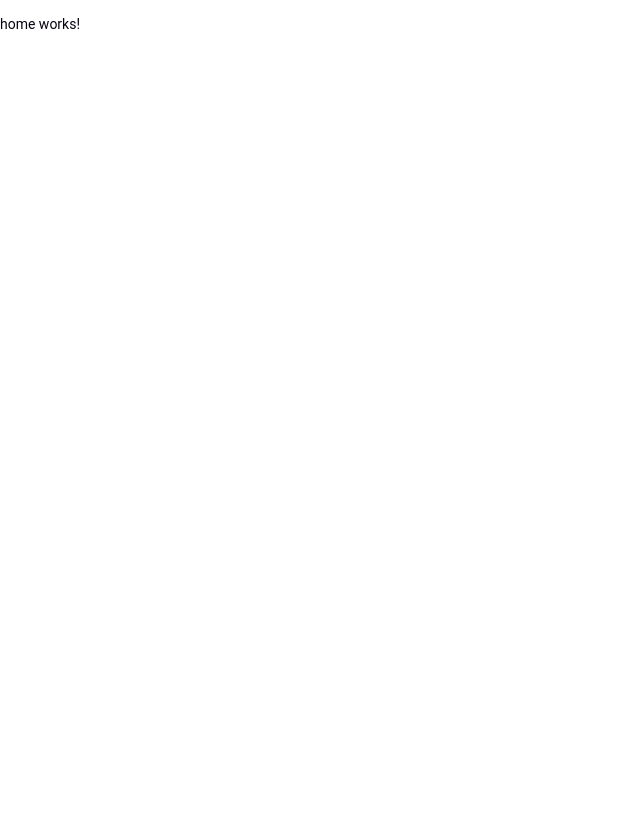
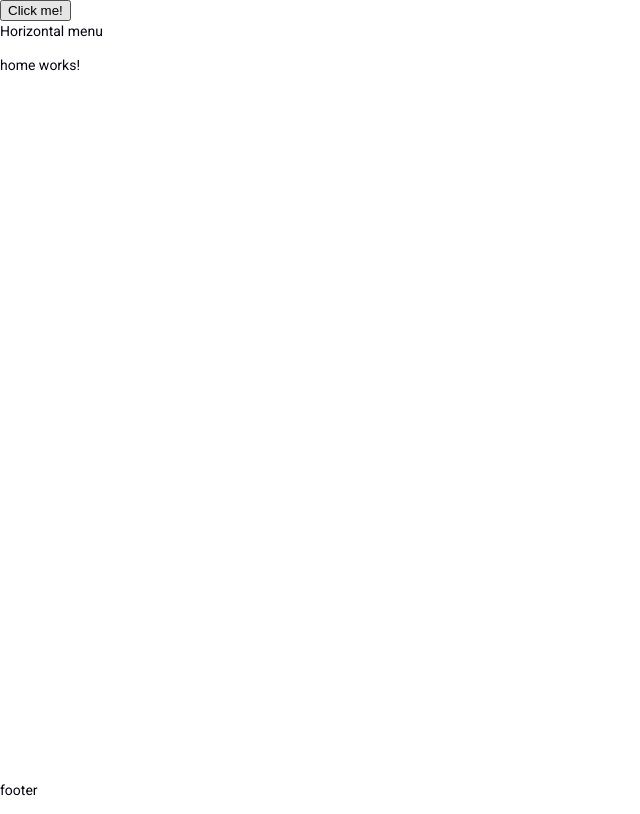
Before and after one commit to VYemalianova/angular-v19-sample, an Angular app: page /home in a window 1280 px wide. Shown: the whole page, without its empty margins (0-640 px from the left). Built offline with nearby package versions, Linux system fonts and the light colour scheme.

Commit message:
add material & setup layout

```diff
--- a/angular.json
+++ b/angular.json
@@ -32,6 +32,7 @@
               }
             ],
             "styles": [
+              "@angular/material/prebuilt-themes/rose-red.css",
               "src/styles.scss"
             ],
             "scripts": []
@@ -91,6 +92,7 @@
               }
             ],
             "styles": [
+              "@angular/material/prebuilt-themes/rose-red.css",
               "src/styles.scss"
             ],
             "scripts": []
--- a/package.json
+++ b/package.json
@@ -10,10 +10,12 @@
   },
   "private": true,
   "dependencies": {
+    "@angular/cdk": "^19.2.19",
     "@angular/common": "^19.2.0",
     "@angular/compiler": "^19.2.0",
     "@angular/core": "^19.2.0",
     "@angular/forms": "^19.2.0",
+    "@angular/material": "^19.2.19",
     "@angular/platform-browser": "^19.2.0",
     "@angular/platform-browser-dynamic": "^19.2.0",
     "@angular/router": "^19.2.0",
--- a/src/app/app.component.html
+++ b/src/app/app.component.html
@@ -1 +1,23 @@
-<router-outlet></router-outlet>
+<div class="page-layout">
+  <header>
+    <button (click)="sidenav.toggle()">Click me!</button>
+  </header>
+
+  <mat-sidenav-container class="sidenav-container">
+    <mat-sidenav #sidenav mode="over" class="sidenav" [opened]="false">
+      Vertical menu
+    </mat-sidenav>
+
+    <mat-sidenav-content class="sidenav-content">
+      <div>Horizontal menu</div>
+
+      <div class="scrollable-content">
+        <main class="page-content">
+          <router-outlet></router-outlet>
+        </main>
+
+        <footer>footer</footer>
+      </div>
+    </mat-sidenav-content>
+  </mat-sidenav-container>
+</div>
--- a/src/app/app.component.scss
+++ b/src/app/app.component.scss
@@ -0,0 +1,30 @@
+.page-layout {
+  height: 100vh;
+  display: flex;
+  flex-direction: column;
+}
+
+.sidenav-container,
+.sidenav-content {
+  height: 100%;
+}
+
+.sidenav {
+  width: 100%;
+}
+
+.sidenav-content {
+  display: flex;
+  flex-direction: column;
+}
+
+.scrollable-content {
+  flex: 1;
+  display: flex;
+  flex-direction: column;
+  overflow: auto;
+}
+
+.page-content {
+  flex: 1;
+}
--- a/src/app/app.component.ts
+++ b/src/app/app.component.ts
@@ -1,9 +1,10 @@
 import { Component } from '@angular/core';
 import { RouterOutlet } from '@angular/router';
+import { MatSidenavModule } from '@angular/material/sidenav';
 
 @Component({
   selector: 'app-root',
-  imports: [RouterOutlet],
+  imports: [RouterOutlet, MatSidenavModule],
   templateUrl: './app.component.html',
   styleUrl: './app.component.scss'
 })
--- a/src/index.html
+++ b/src/index.html
@@ -6,8 +6,10 @@
   <base href="/">
   <meta name="viewport" content="width=device-width, initial-scale=1">
   <link rel="icon" type="image/x-icon" href="favicon.ico">
+  <link href="https://fonts.googleapis.com/css2?family=Roboto:wght@300;400;500&display=swap" rel="stylesheet">
+  <link href="https://fonts.googleapis.com/icon?family=Material+Icons" rel="stylesheet">
 </head>
-<body>
+<body class="mat-typography">
   <app-root></app-root>
 </body>
 </html>
--- a/src/styles.scss
+++ b/src/styles.scss
@@ -5,19 +5,25 @@
 @use 'assets/styles/mixins/text.scss';
 
 html, body {
+  height: 100%;
   margin: 0;
   padding: 0;
   color: colors.$black;
   background-color: #ffffff;
-  height: 100%;
-  font-size: 14px;
-  font-weight: 400;
-  line-height: 20px;
+
+  @include text.text(14px, 400, 20px);
   font-family: Roboto, "Helvetica Neue", sans-serif;
 }
 
 * {
   box-sizing: border-box;
+}
+
+.mat-drawer,
+.mat-drawer-container {
+  color: colors.$black !important;
+  background-color: #ffffff !important;
+  border-radius: 0 !important;
 }
 
 // ----------------------------------------------
@@ -191,3 +197,6 @@ h4 {
     line-height: 20px !important;
   }
 }
+
+html, body { height: 100%; }
+body { margin: 0; font-family: Roboto, "Helvetica Neue", sans-serif; }
```
Also changed, not shown: 1 other file (tests, documents, lock files or other folders).
